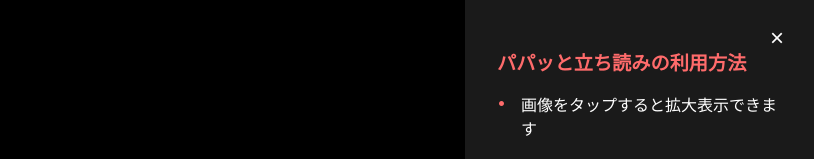
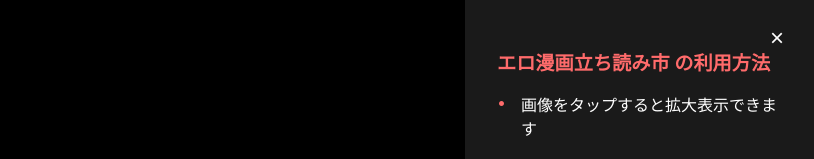
Before and after one commit to koukun1996/MangaPreviewApp, an Angular app: page / in a window 1280 px wide. Both pictures are taken after a click on the button 1218 px from the left and 39 px from the top of the page. Shown: the top 159 px of the page, without its empty margins (465-1279 px from the left). Built offline with nearby package versions, Linux system fonts and the light colour scheme; no server answers.

Commit message:
サイトタイトル設定

```diff
--- a/src/app/components/manga-viewer/manga-viewer.component.html
+++ b/src/app/components/manga-viewer/manga-viewer.component.html
@@ -38,7 +38,7 @@
     <div class="menu-content" (click)="$event.stopPropagation()">
       <button class="close-menu" (click)="closeMenu()">×</button>
       <div class="menu-items">
-        <h3>パパッと立ち読みの利用方法</h3>
+        <h3>エロ漫画立ち読み市 の利用方法</h3>
         <ul>
           <li>画像をタップすると拡大表示できます</li>
           <li>左右スワイプで画像を切り替えできます</li>
--- a/src/index.html
+++ b/src/index.html
@@ -1,7 +1,7 @@
 <!DOCTYPE html>
 <html lang="ja">
   <head>
-    <title>漫画プレビュー</title>
+    <title>エロ漫画立ち読み市</title>
     <meta charset="UTF-8" />
     <meta name="viewport" content="width=device-width, initial-scale=1.0, maximum-scale=1.0, user-scalable=no" />
     <base href="/">
```
